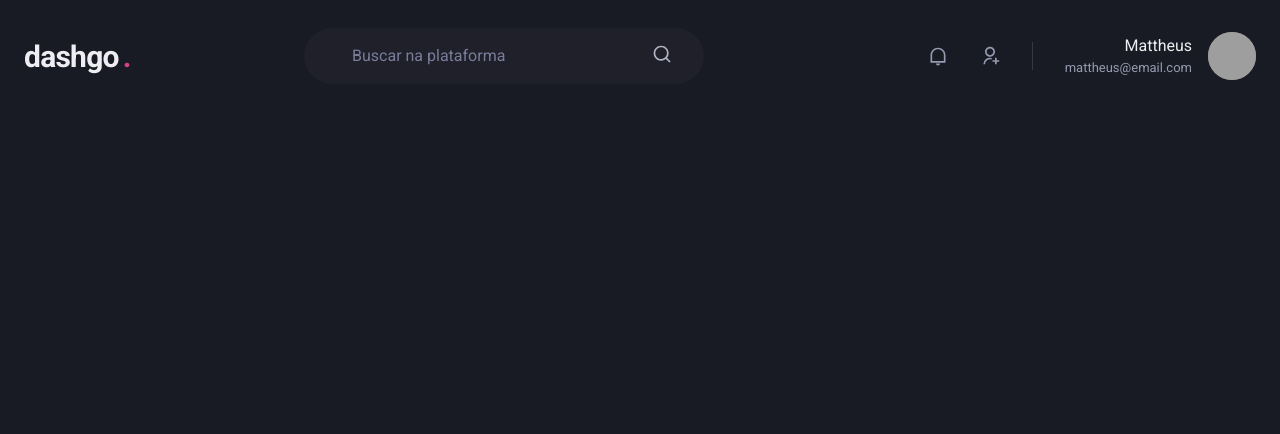
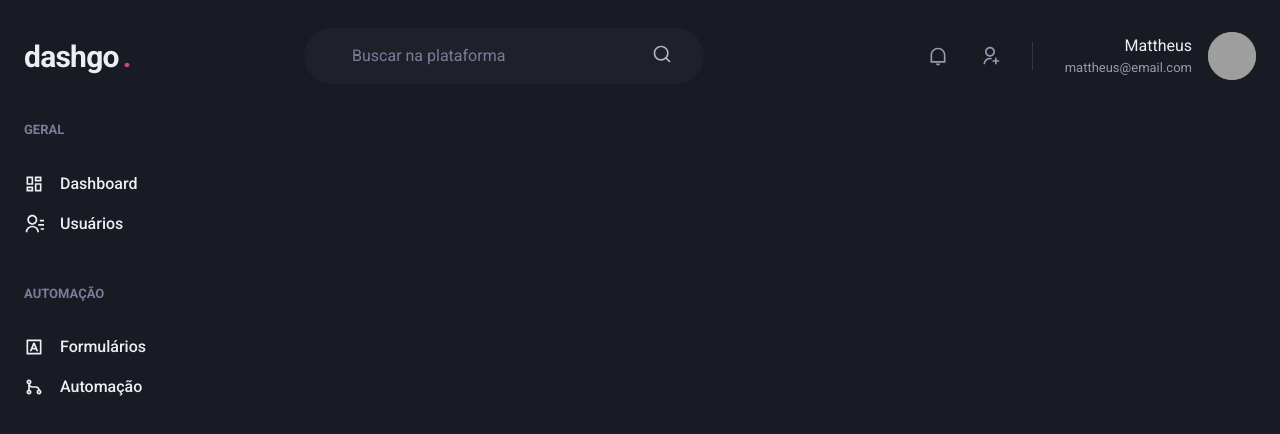
Before and after one commit to mattheuseinloft/dashgo, a Next.js app: page /dashboard in a window 1280 px wide. Shown: the top 434 px of the page. Built offline with nearby package versions, Linux system fonts and the light colour scheme; grey boxes are pictures that could not be loaded.

Commit message:
feat(components/Sidebar): add Sidebar component

```diff
--- a/src/components/Header.tsx
+++ b/src/components/Header.tsx
@@ -1,7 +1,7 @@
 import { Flex, Text, Input, Icon, HStack, Box, Avatar } from '@chakra-ui/react'
 import { RiSearchLine, RiNotificationLine, RiUserAddLine } from 'react-icons/ri'
 
-export default function Header() {
+export function Header() {
   return (
     <Flex
       as="header"
--- /dev/null
+++ b/src/components/Sidebar.tsx
@@ -0,0 +1,37 @@
+import { Box, Stack, Text, Link, Icon } from "@chakra-ui/react";
+import { RiContactsLine, RiDashboardLine, RiGitMergeLine, RiInputMethodLine } from "react-icons/ri";
+
+export function Sidebar() {
+  return (
+    <Box as="aside" w="64" mr="8">
+      <Stack spacing="12" align="flex-start">
+        <Box>
+          <Text fontWeight="bold" color="gray.400" fontSize="small">GERAL</Text>
+          <Stack spacing="4" mt="8" align="stretch">
+            <Link display="flex" alignItems="center">
+              <Icon as={RiDashboardLine} fontSize="20" />
+              <Text ml="4" fontWeight="medium">Dashboard</Text>
+            </Link>
+            <Link display="flex" alignItems="center">
+              <Icon as={RiContactsLine} fontSize="20" />
+              <Text ml="4" fontWeight="medium">Usuários</Text>
+            </Link>
+          </Stack>
+        </Box>
+        <Box>
+          <Text fontWeight="bold" color="gray.400" fontSize="small">AUTOMAÇÃO</Text>
+          <Stack spacing="4" mt="8" align="stretch">
+            <Link display="flex" alignItems="center">
+              <Icon as={RiInputMethodLine} fontSize="20" />
+              <Text ml="4" fontWeight="medium">Formulários</Text>
+            </Link>
+            <Link display="flex" alignItems="center">
+              <Icon as={RiGitMergeLine} fontSize="20" />
+              <Text ml="4" fontWeight="medium">Automação</Text>
+            </Link>
+          </Stack>
+        </Box>
+      </Stack>
+    </Box>
+  );
+}
--- a/src/pages/dashboard.tsx
+++ b/src/pages/dashboard.tsx
@@ -1,7 +1,15 @@
-import Header from "../components/Header";
+import { Flex } from "@chakra-ui/react";
+import { Header } from "../components/Header";
+import { Sidebar } from "../components/Sidebar";
 
 export default function Dashboard() {
   return (
-    <Header />
+    <Flex direction="column" h="100vh">
+      <Header />
+
+      <Flex w="100%" my="6" maxWidth={1480} mx="auto" px="6">
+        <Sidebar />
+      </Flex>
+    </Flex>
   )
 }
```
